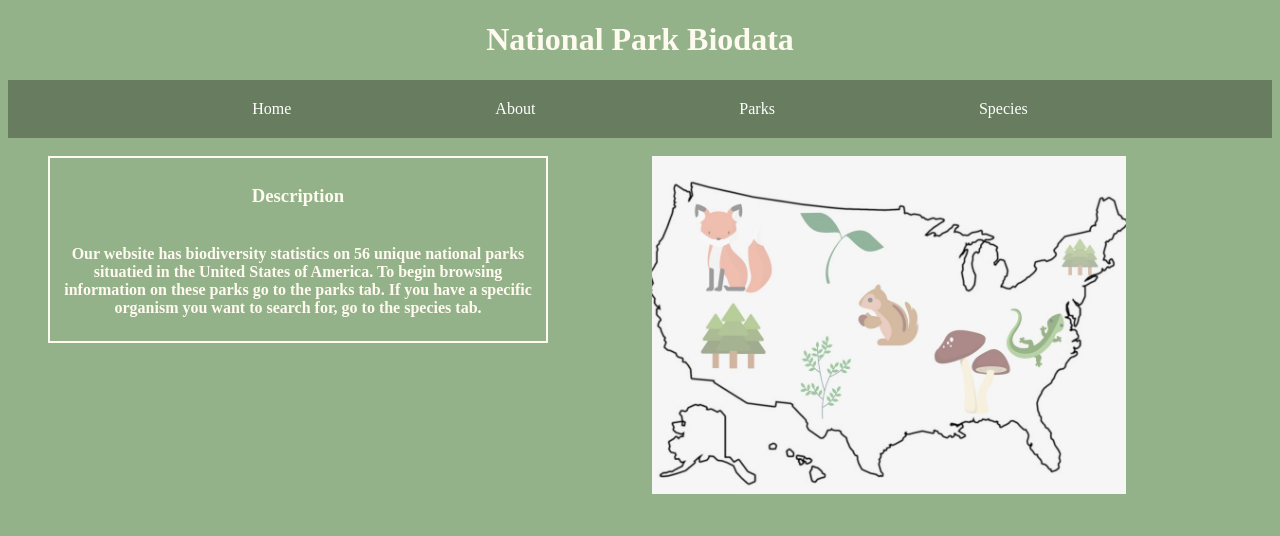
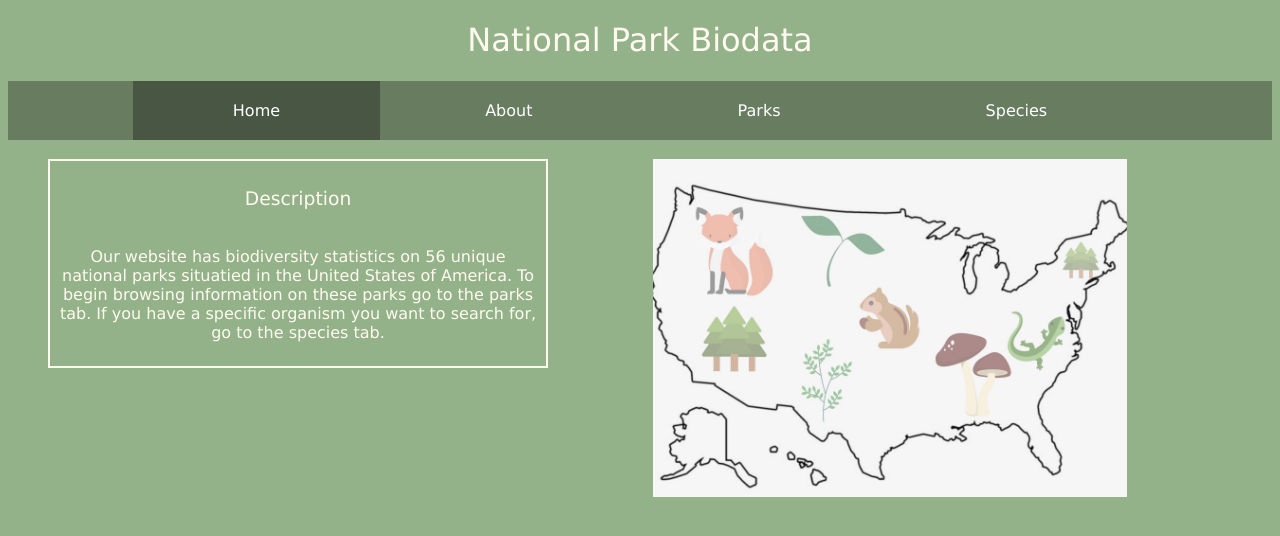
Before and after one commit to nairsshreya/cs257, a plain HTML site: page webapp/mockups/mockup1.html in a window 1280 px wide. Drawn offline with Linux system fonts and the light colour scheme.

Commit message:
more editz

```diff
--- a/webapp/mockups/mockup1.css
+++ b/webapp/mockups/mockup1.css
@@ -1,4 +1,7 @@
 /*Default Style Start*/
+html{
+    font-family: Verdana, Geneva, sans-serif;
+}
 body {
 	background-color: #94b289;
 }
@@ -6,11 +9,10 @@ body {
 .title_heading{
 	color: #FFFAF0;
     text-align: center;
+    font-weight: normal;
 }
 
-.text_color{
- 	color: #FFF5EE;
-}
+
 /*Default Style End*/
 
 /*Menu Bar Start*/
@@ -18,12 +20,18 @@ li {
     display: inline-block;
 
 }
+
+.active {
+  background-color: #485643;
+  color: white;
+}
+
 ul {
   list-style-type: none;
   margin: 0;
   padding: 0;
   overflow: hidden;
-    text-align: center;
+  text-align: center;
   background-color: #687d60;
 }
 
@@ -37,7 +45,7 @@ li a {
 }
 
 li a:hover {
-  background-color: lightblue;
+  background-color: #5c937E;
 }
 /*Menu Bar End*/
 
@@ -53,6 +61,7 @@ li a:hover {
 h3{
     color: #FFFAF0;
     text-align: center;
+    font-weight: normal;
 }
 
 .description_table{
@@ -65,9 +74,10 @@ h3{
 }
 
 
-.description_text{
+#description_text{
     color: floralwhite;
     word-wrap: break-word;
+    font-weight: normal;
 }
 
 div{
--- a/webapp/mockups/mockup1.html
+++ b/webapp/mockups/mockup1.html
@@ -22,7 +22,7 @@
             <tr><th><h3>Description</h3></th></tr>
             <tr>
                 <th>
-                    <p class = "description_text">
+                    <p id = "description_text">
                         Our website has biodiversity statistics on 56 unique national parks
                         situatied in the United States of America. To begin browsing
                         information on these parks go to the parks tab. If you have a
--- a/webapp/mockups/mockup4.css
+++ b/webapp/mockups/mockup4.css
@@ -1,4 +1,8 @@
 /*Default Style Start*/
+html{
+    font-family: Verdana, Geneva, sans-serif;
+}
+
 body {
 	background-color: #94b289;
 }
@@ -6,6 +10,7 @@ body {
 .title_heading{
 	color: #FFFAF0;
     text-align: center;
+    font-weight: normal;
 }
 
 .text_color {
@@ -36,12 +41,12 @@ li a {
   text-decoration: none;
 }
 .active {
-   background-color: #485643;
+  background-color: #485643;
   color: white;
 }
 
 li a:hover {
-  background-color: lightblue;
+  background-color: #5c937E;
 }
 /*Menu Bar End*/
 
```
Also changed, not shown: webapp/mockups/mockup4.html (+1 -1 lines), 2 other files.
